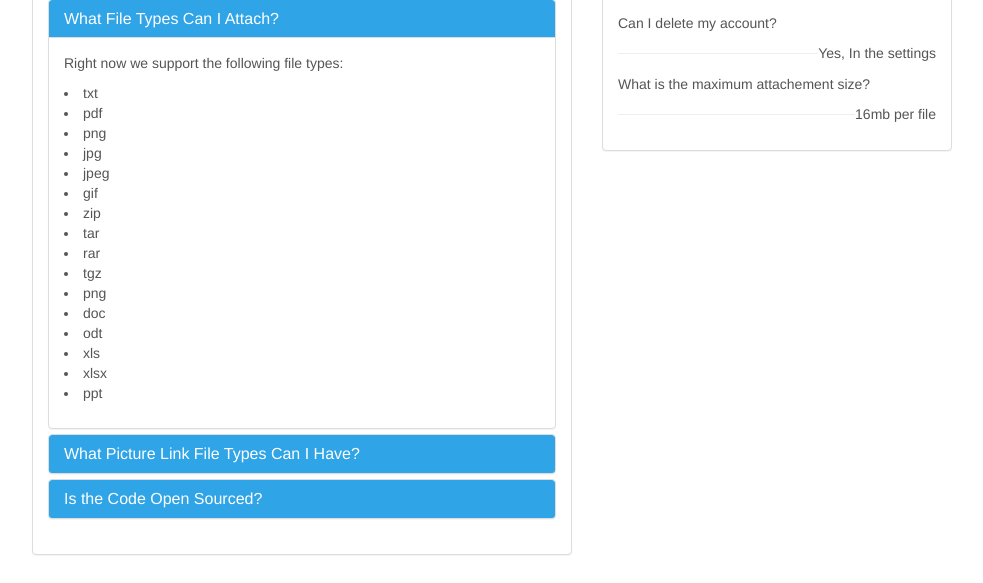
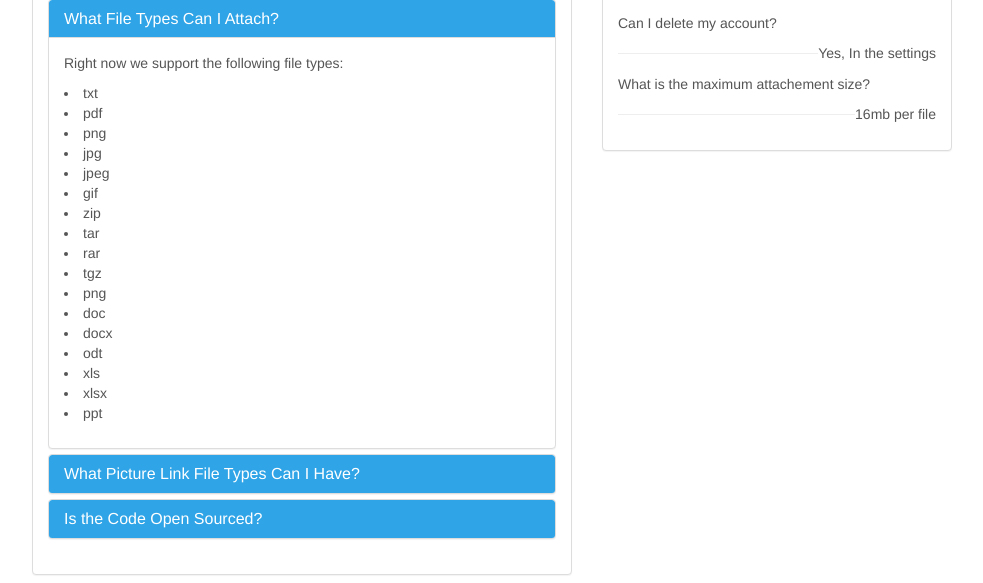
Before and after one commit to derek3x/PryNotes, a Flask app: page /help in a window 1280 px wide, after a click on "What File Types Can I Attach?". Shown: the part 652-1235 px from the top of the page, without its empty margins (53-1036 px from the left). Run offline with Flask 2, Linux system fonts and the light colour scheme; parts of the project's set-up code (start-up, migrations or seed data) failed here and were passed over; some libraries are stand-ins or nearby versions.

Commit message:
spelling corrections, added docx

```diff
--- a/app/templates/base.html
+++ b/app/templates/base.html
@@ -8,7 +8,7 @@
         .note-editor { width: auto !important;  }
         .note-editor.fullscreen { width: 100% !important; }
     </style>
-    <meta name="description" content="Create notes and access them anywhere.  Stay organized and keep your data safe with encrypted notes.  We are a privacy concerened website that is trying to provide a safe alternative.">
+    <meta name="description" content="Create notes and access them anywhere.  Stay organized and keep your data safe with encrypted notes.  We are a privacy concerned website that is trying to provide a safe alternative.">
     <meta http-equiv="content-type" content="text/html;charset=UTF-8">
     <META NAME="ROBOTS" CONTENT="INDEX, FOLLOW">
     <!--[if lte IE 8]><meta http-equiv="refresh" content="0;url={{url_for('old_browser')}}" /><![endif]-->
--- a/app/templates/help.html
+++ b/app/templates/help.html
@@ -201,6 +201,7 @@
             <li>tgz</li>
             <li>png</li>
             <li>doc</li>
+            <li>docx</li>
             <li>odt</li>
             <li>xls</li>
             <li>xlsx</li>
--- a/app/views.py
+++ b/app/views.py
@@ -20,7 +20,7 @@ from keyczar import keyczar
 from flask import jsonify
 
 UPLOAD_FOLDER = '/static/uploads'
-ALLOWED_EXTENSIONS = set(['txt', 'pdf', 'png', 'jpg', 'jpeg', 'gif', 'zip', 'tar', 'rar', 'tgz', 'png', 'doc', 'odt', 'xls', 'xlsx', 'ppt'])
+ALLOWED_EXTENSIONS = set(['txt', 'pdf', 'png', 'jpg', 'jpeg', 'gif', 'zip', 'tar', 'rar', 'tgz', 'png', 'doc', 'odt', 'xls', 'xlsx', 'ppt', 'docx'])
 
 
 
```
